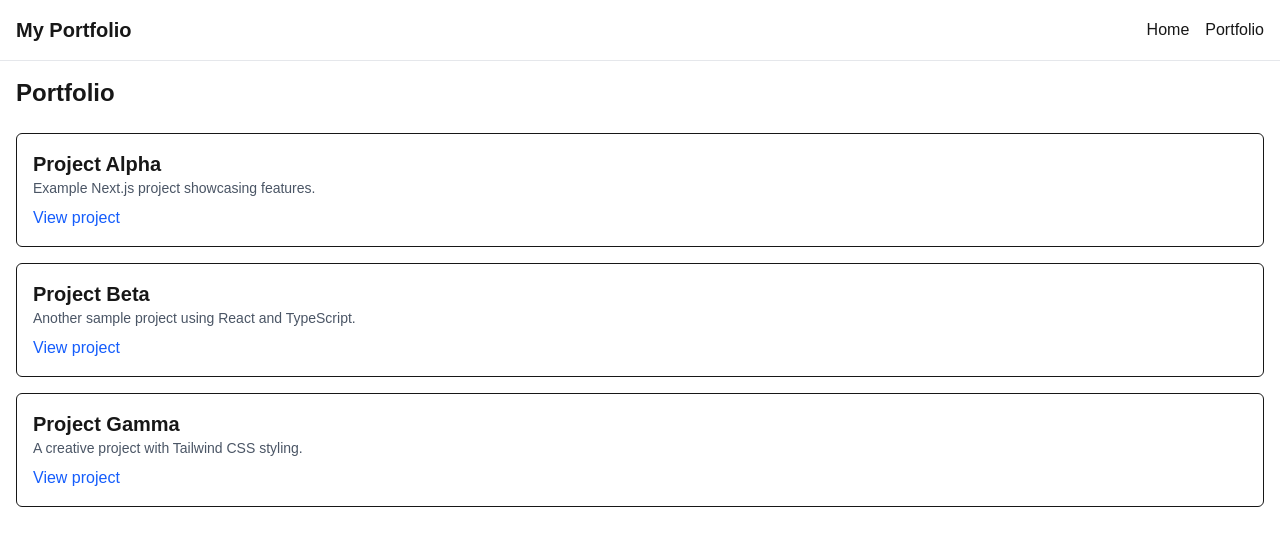
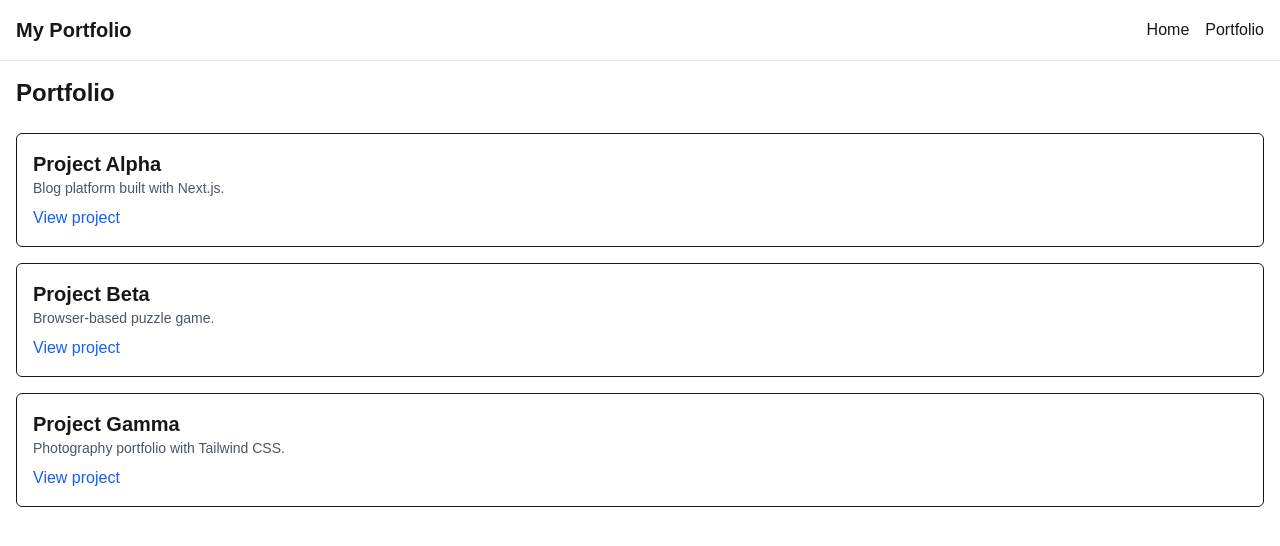
Before and after one commit to co6tter/codex-v1, a Next.js app: page /portfolio in a window 1280 px wide. Shown: the top 546 px of the page. Built offline with nearby package versions, Linux system fonts and the light colour scheme.

Commit message:
feat(portfolio): add project pages

```diff
--- /dev/null
+++ b/app/portfolio/alpha/page.tsx
@@ -0,0 +1,12 @@
+export const metadata = {
+  title: "Project Alpha",
+};
+
+export default function ProjectAlpha() {
+  return (
+    <div className="space-y-4">
+      <h2 className="text-2xl font-bold">Project Alpha</h2>
+      <p>This project explores a blogging platform built with Next.js. It demonstrates server-side rendering, dynamic routing, and Markdown support for content management.</p>
+    </div>
+  );
+}
--- /dev/null
+++ b/app/portfolio/beta/page.tsx
@@ -0,0 +1,12 @@
+export const metadata = {
+  title: "Project Beta",
+};
+
+export default function ProjectBeta() {
+  return (
+    <div className="space-y-4">
+      <h2 className="text-2xl font-bold">Project Beta</h2>
+      <p>Project Beta is a small browser-based puzzle game created with React and TypeScript. It focuses on gameplay mechanics and interactive animations.</p>
+    </div>
+  );
+}
--- /dev/null
+++ b/app/portfolio/gamma/page.tsx
@@ -0,0 +1,12 @@
+export const metadata = {
+  title: "Project Gamma",
+};
+
+export default function ProjectGamma() {
+  return (
+    <div className="space-y-4">
+      <h2 className="text-2xl font-bold">Project Gamma</h2>
+      <p>Project Gamma showcases a photography portfolio using Tailwind CSS for responsive layouts and dark mode support.</p>
+    </div>
+  );
+}
--- a/app/portfolio/page.tsx
+++ b/app/portfolio/page.tsx
@@ -2,27 +2,29 @@ export const metadata = {
   title: "Portfolio",
 };
 
+import Link from "next/link";
+
 interface Project {
   title: string;
   description: string;
-  url: string;
+  path: string;
 }
 
 const projects: Project[] = [
   {
     title: "Project Alpha",
-    description: "Example Next.js project showcasing features.",
-    url: "https://example.com/alpha",
+    description: "Blog platform built with Next.js.",
+    path: "/portfolio/alpha",
   },
   {
     title: "Project Beta",
-    description: "Another sample project using React and TypeScript.",
-    url: "https://example.com/beta",
+    description: "Browser-based puzzle game.",
+    path: "/portfolio/beta",
   },
   {
     title: "Project Gamma",
-    description: "A creative project with Tailwind CSS styling.",
-    url: "https://example.com/gamma",
+    description: "Photography portfolio with Tailwind CSS.",
+    path: "/portfolio/gamma",
   },
 ];
 
@@ -37,14 +39,9 @@ export default function PortfolioPage() {
             <p className="mb-2 text-sm text-gray-600 dark:text-gray-300">
               {project.description}
             </p>
-            <a
-              className="text-blue-600 hover:underline"
-              href={project.url}
-              target="_blank"
-              rel="noopener noreferrer"
-            >
+            <Link href={project.path} className="text-blue-600 hover:underline">
               View project
-            </a>
+            </Link>
           </li>
         ))}
       </ul>
```
